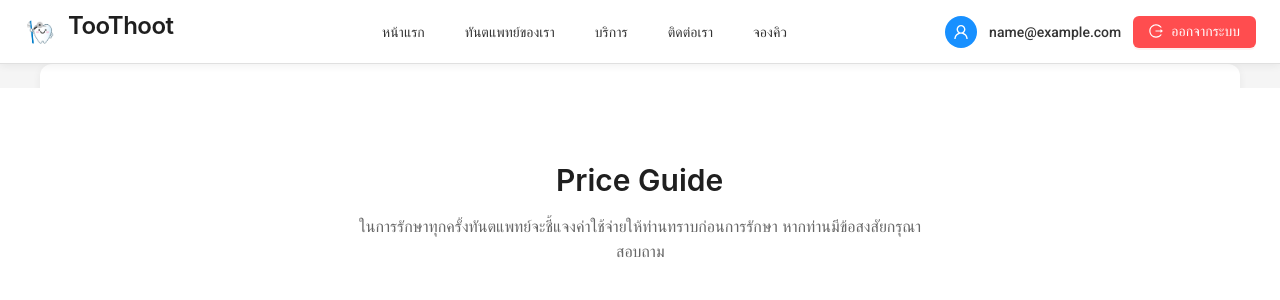
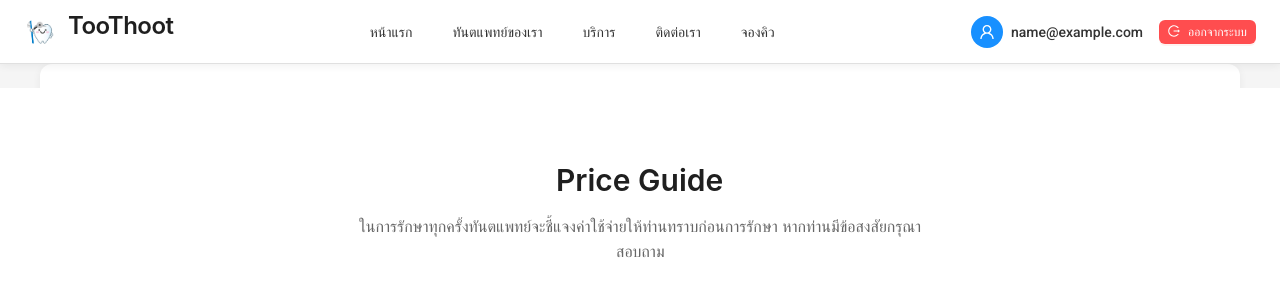
Before and after one commit to gimmick72/SA-Project, a React (Vite) app in the folder frontend/: page /home in a window 1280 px wide. Shown: the top 300 px of the page. Built offline with nearby package versions, Linux system fonts and the light colour scheme; sample sign-in values are in the browser's storage.

Commit message:
Update: modified navbartop homepage

```diff
--- a/frontend/src/Container/index_page/navbar.css
+++ b/frontend/src/Container/index_page/navbar.css
@@ -3,6 +3,7 @@
   background: #ffffff !important;
   border-bottom: 1px solid #e0e0e0;
   display: flex;
+  justify-content: space-between;
   align-items: center;
   padding: 0 24px;
   height: 64px !important;
@@ -19,7 +20,6 @@
   align-items: center;
   gap: 12px;
   cursor: pointer;
-  flex: 0 0 200px;
 }
 
 .navbar-avatar {
@@ -42,8 +42,6 @@
   display: flex;
   justify-content: center;
   flex: 1;
-  max-width: 600px;
-  margin: 0 auto;
 }
 
 .navbar-menu .ant-menu-overflow {
@@ -100,47 +98,71 @@
 .navbar-user-section {
   display: flex;
   align-items: center;
-  gap: 12px;
-  flex: 0 0 200px;
+  gap: 8px;
   justify-content: flex-end;
+  padding: 0;
+  border-radius: 0;
+  background: transparent;
+  border: none;
+  box-shadow: none;
 }
 
 .navbar-user-avatar {
   background-color: #1890ff;
+  width: 32px !important;
+  height: 32px !important;
+  font-size: 16px !important;
+  box-shadow: none;
 }
 
 .navbar-user-info {
   color: #333333;
   font-weight: 500;
   font-size: 14px;
+  margin-right: 4px;
+  white-space: nowrap;
 }
 
 .navbar-user-profile {
   display: flex;
   align-items: center;
-  gap: 8px;
+  gap: 6px;
   cursor: pointer;
-  padding: 4px 8px;
-  border-radius: 6px;
+  padding: 2px 4px;
+  border-radius: 4px;
   transition: background-color 0.2s ease;
 }
 
 .navbar-user-profile:hover {
-  background-color: #f5f5f5;
+  background-color: rgba(245, 245, 245, 0.8);
 }
 
 .navbar-admin-link {
   color: #1890ff;
   text-decoration: none;
   font-weight: 500;
-  padding: 4px 8px;
-  border-radius: 4px;
-  transition: background-color 0.2s ease;
+  font-size: 12px;
+  padding: 6px 12px;
+  border-radius: 8px;
+  transition: all 0.3s ease;
+  border: none;
+  background: transparent;
+  margin-right: 6px;
+  white-space: nowrap;
 }
 
 .navbar-admin-link:hover {
-  background-color: #f0f8ff;
+  background-color: #f5f5f5;
   color: #1890ff;
+}
+
+/* Logout button styling */
+.ant-btn-dangerous {
+  font-size: 12px !important;
+  padding: 4px 8px !important;
+  height: auto !important;
+  border-radius: 6px !important;
+  margin-left: 4px;
 }
 
 /* Responsive Design */
@@ -153,7 +175,17 @@
     display: none;
   }
 
+  .navbar-user-section {
+    flex: 0 0 200px;
+    padding: 4px 8px;
+  }
+
   .navbar-user-info {
     display: none;
   }
+
+  .navbar-admin-link {
+    font-size: 11px;
+    padding: 4px 8px;
+  }
 }
```
